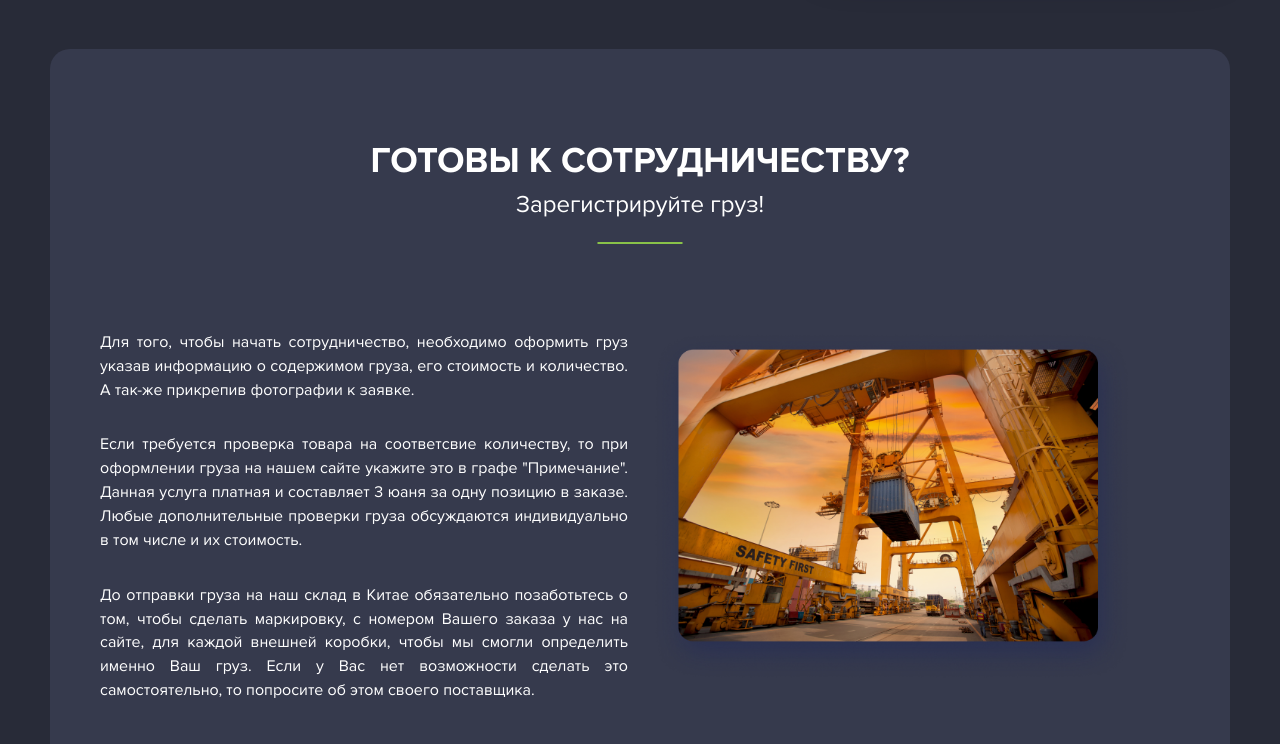
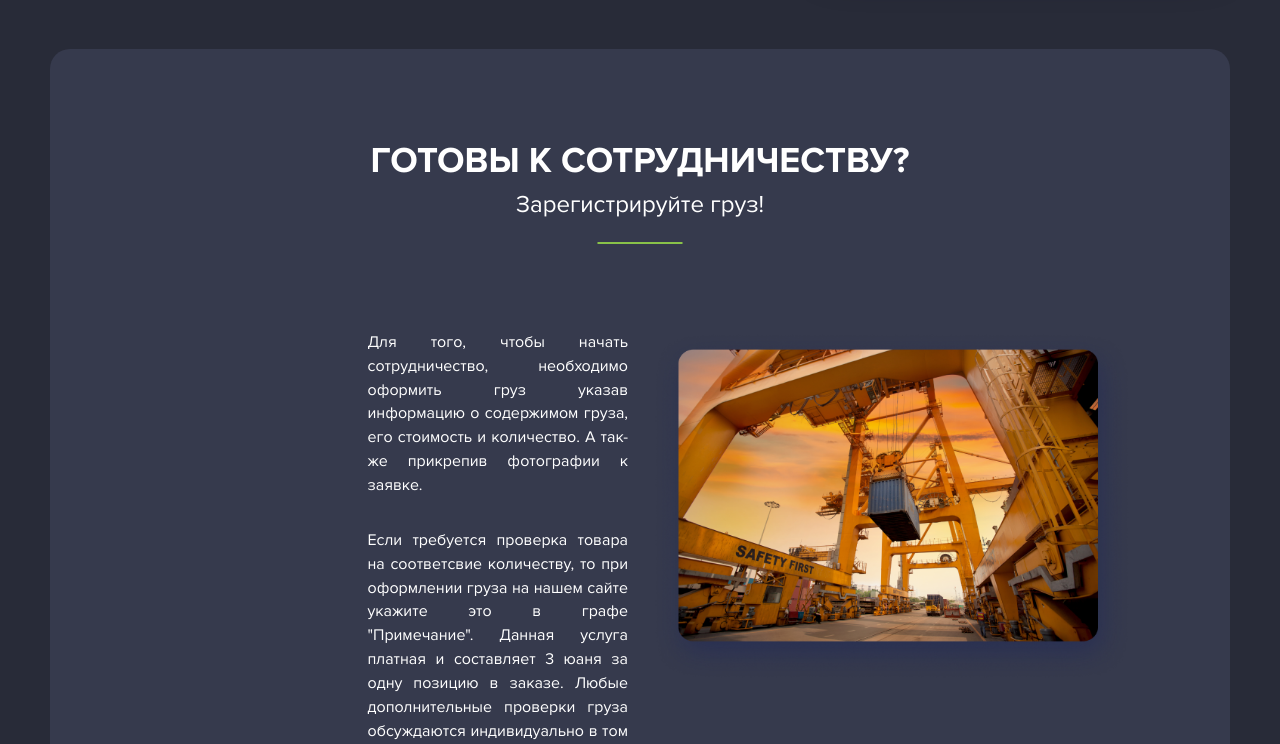
Before and after one commit to smelik81/First-project-2023, a website: page dev/index.html in a window 1280 px wide. Shown: the part 5540-6284 px from the top of the page. Drawn offline with nearby package versions, Linux system fonts and the light colour scheme; files that its build step writes are made by us from their sources.

Commit message:
update section container

```diff
--- a/dev/sass/media/_media_min_width576.scss
+++ b/dev/sass/media/_media_min_width576.scss
@@ -1,2 +1,5 @@
 @media screen and (min-width: 576px) {
+    .cooperation .container {
+        max-width: 575px;
+    }
 }
```
